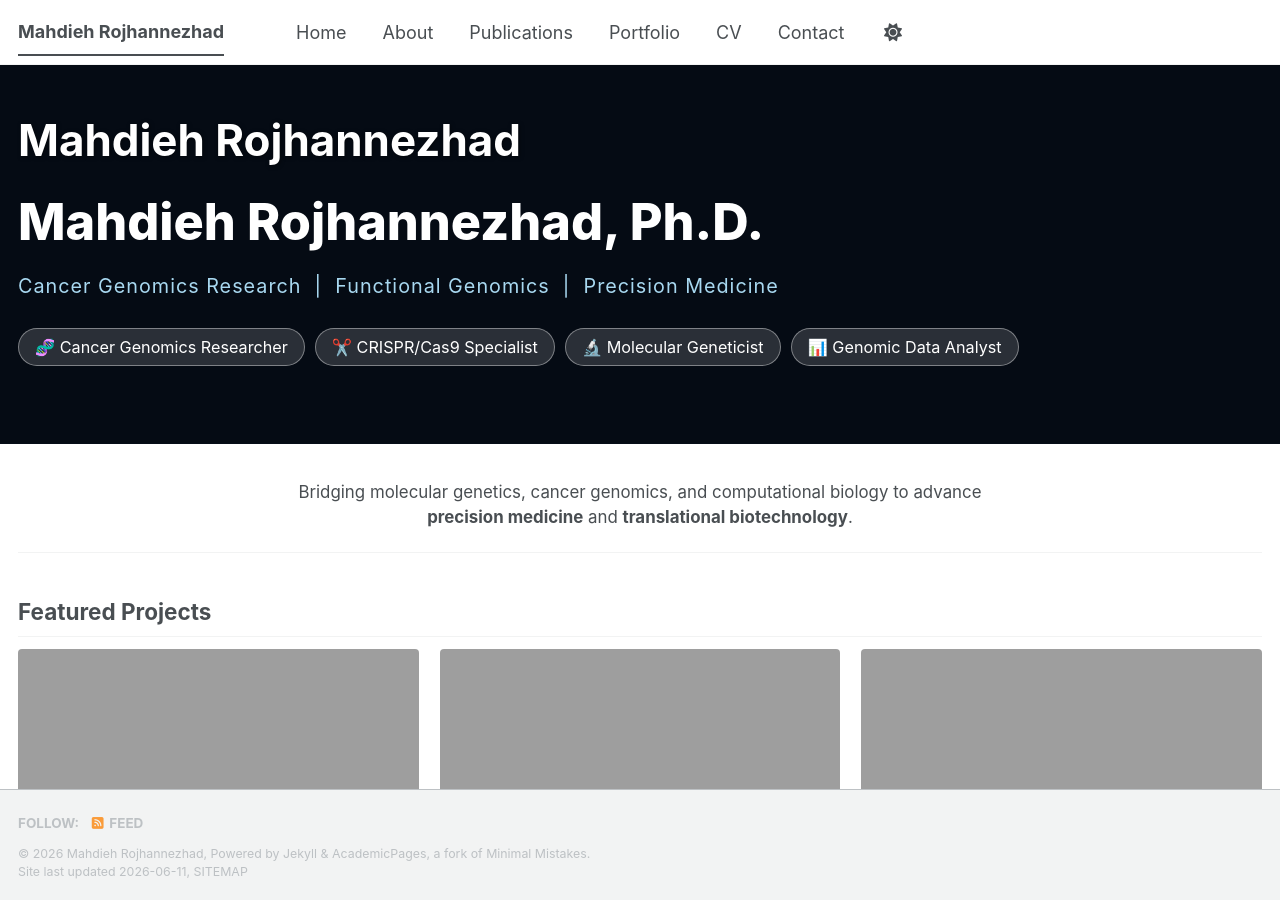
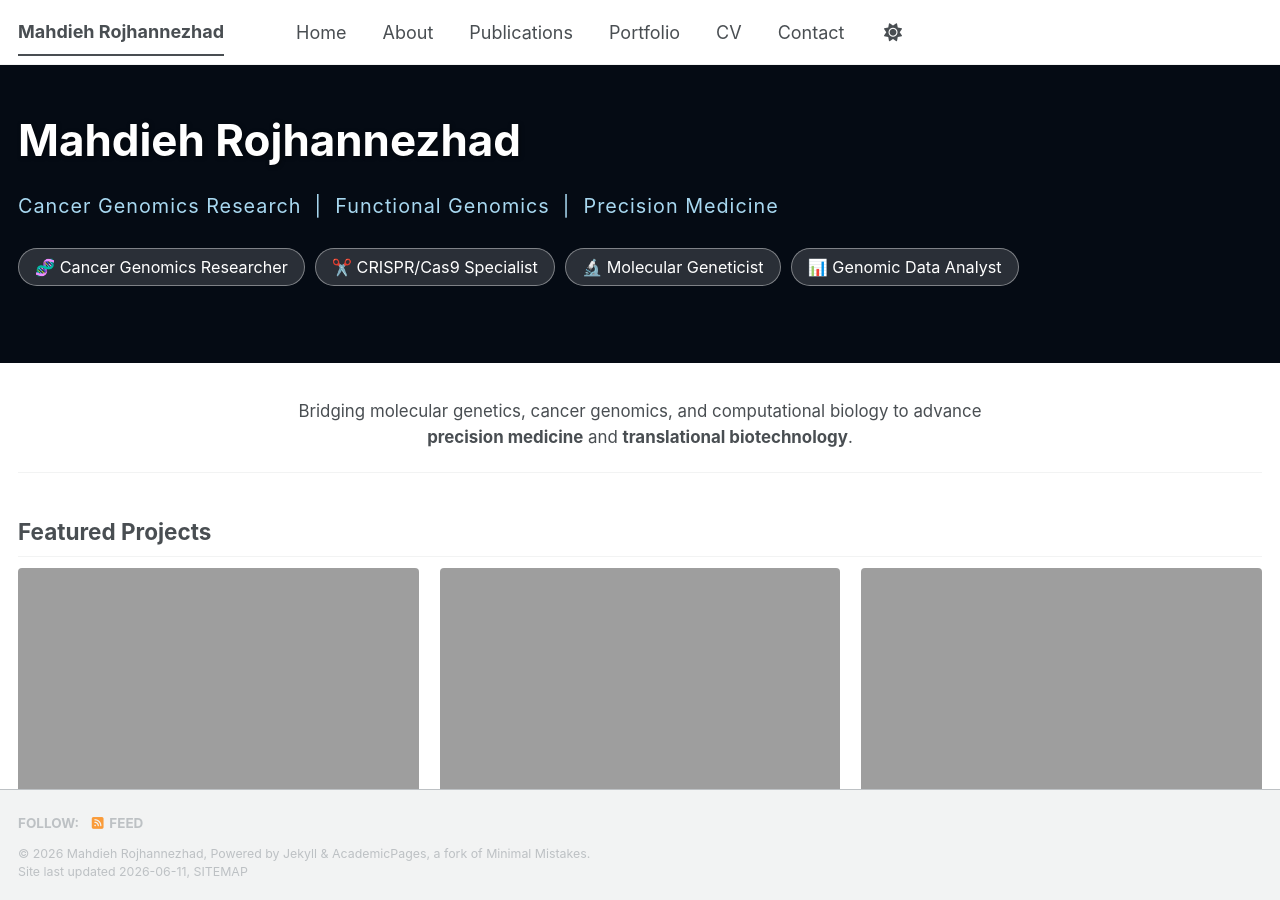
Before and after one commit to RojhanGenomics/RojhanGenomics.github.io, a Jekyll site: the page built from index.md, in a window 1280 px wide and 900 px high. Built offline with Jekyll 4.4.1, drawn with Linux system fonts in a browser that asks for light colours; a script bundle is joined from its source files by our own code; library files that are not in the unit come from our copies.

Commit message:
Update index.md

```diff
--- a/index.md
+++ b/index.md
@@ -10,7 +10,7 @@ header:
       url: "/portfolio/"
     - label: "💻 GitHub Repositories"
       url: "https://github.com/RojhanGenomics"
-excerpt: "<h1 style='font-size:2.8em; font-weight:800; color:#ffffff; margin-bottom:0.3em;'>Mahdieh Rojhannezhad, Ph.D.</h1><p style='font-size:1.1em; color:#a8d8f0; letter-spacing:0.05em;'>Cancer Genomics Research &nbsp;|&nbsp; Functional Genomics &nbsp;|&nbsp; Precision Medicine</p><div style='margin-top:1em; display:flex; gap:10px; flex-wrap:wrap;'><span style='background:rgba(255,255,255,0.15); color:#ffffff; padding:6px 16px; border-radius:20px; border:1px solid rgba(255,255,255,0.4); font-size:0.9em;'>🧬 Cancer Genomics Researcher</span><span style='background:rgba(255,255,255,0.15); color:#ffffff; padding:6px 16px; border-radius:20px; border:1px solid rgba(255,255,255,0.4); font-size:0.9em;'>✂️ CRISPR/Cas9 Specialist</span><span style='background:rgba(255,255,255,0.15); color:#ffffff; padding:6px 16px; border-radius:20px; border:1px solid rgba(255,255,255,0.4); font-size:0.9em;'>🔬 Molecular Geneticist</span><span style='background:rgba(255,255,255,0.15); color:#ffffff; padding:6px 16px; border-radius:20px; border:1px solid rgba(255,255,255,0.4); font-size:0.9em;'>📊 Genomic Data Analyst</span></div>"
+excerpt: "<p style='font-size:1.1em; color:#a8d8f0; letter-spacing:0.05em; margin-top:0.5em;'>Cancer Genomics Research &nbsp;|&nbsp; Functional Genomics &nbsp;|&nbsp; Precision Medicine</p><div style='margin-top:1em; display:flex; gap:10px; flex-wrap:wrap;'><span style='background:rgba(255,255,255,0.15); color:#ffffff; padding:6px 16px; border-radius:20px; border:1px solid rgba(255,255,255,0.4); font-size:0.9em;'>🧬 Cancer Genomics Researcher</span><span style='background:rgba(255,255,255,0.15); color:#ffffff; padding:6px 16px; border-radius:20px; border:1px solid rgba(255,255,255,0.4); font-size:0.9em;'>✂️ CRISPR/Cas9 Specialist</span><span style='background:rgba(255,255,255,0.15); color:#ffffff; padding:6px 16px; border-radius:20px; border:1px solid rgba(255,255,255,0.4); font-size:0.9em;'>🔬 Molecular Geneticist</span><span style='background:rgba(255,255,255,0.15); color:#ffffff; padding:6px 16px; border-radius:20px; border:1px solid rgba(255,255,255,0.4); font-size:0.9em;'>📊 Genomic Data Analyst</span></div>"
 
 intro:
   - excerpt: "Bridging molecular genetics, cancer genomics, and computational biology to advance **precision medicine** and **translational biotechnology**."
```
